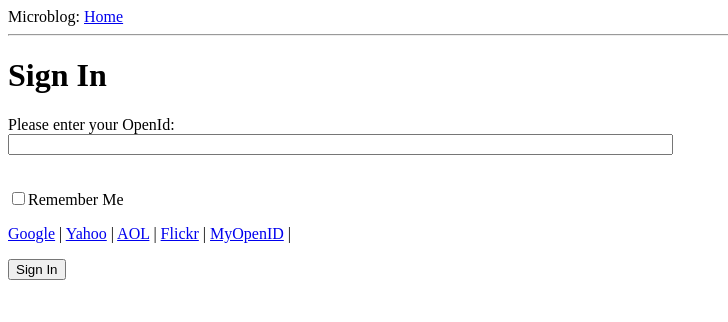
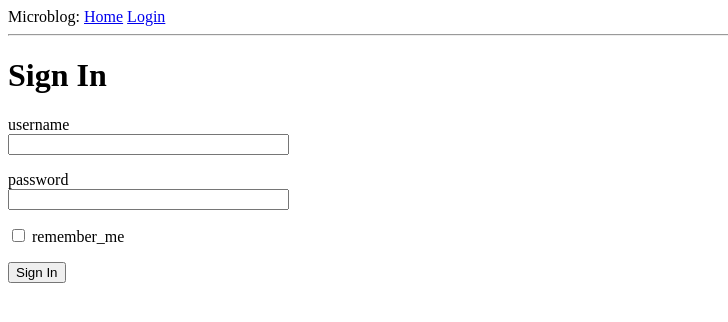
Before and after one commit to BLOODMAGEBURT/microblog, a Flask app: page /login in a window 1280 px wide. Shown: the top 322 px of the page, without its empty margins (0-728 px from the left). Run offline with Flask 2, Linux system fonts and the light colour scheme.

Commit message:
rename by the new tutor

```diff
--- a/app/forms.py
+++ b/app/forms.py
@@ -1,6 +1,6 @@
 # -*- coding: utf-8 -*-
 from flask_wtf import Form
-from wtforms import StringField, BooleanField
+from wtforms import StringField, BooleanField, SubmitField
 from wtforms.validators import DataRequired
 """
 -------------------------------------------------
@@ -16,5 +16,7 @@ from wtforms.validators import DataRequired
 
 
 class LoginForm(Form):
-    openid = StringField('openid', validators=[DataRequired()])
+    username = StringField('username', validators=[DataRequired()])
+    password = StringField('password', validators=[DataRequired()])
     remember_me = BooleanField('remember_me', default=False)
+    submit = SubmitField('Sign In')
--- a/app/routes.py
+++ b/app/routes.py
@@ -1,7 +1,7 @@
 # -*- coding: utf-8 -*-
 from app import app
-from flask import render_template, flash, redirect
-from forms import LoginForm
+from flask import render_template, flash, redirect, url_for
+from app.forms import LoginForm
 """
 -------------------------------------------------
    File Name：     views
@@ -36,9 +36,8 @@ def index():
 def login():
     form = LoginForm()
     if form.validate_on_submit():
-        flash('login required for openid = %s and remember me = %s' %(form.openid.data, str(form.remember_me.data)))
-        return redirect('index')
+        flash('login required for username = %s and remember me = %s' % (form.username.data, str(form.remember_me.data)))
+        return redirect(url_for('index'))
     return render_template('login.html',
                            title='Sign In',
-                           form=form,
-                           providers=app.config['OPENID_PROVIDERS'])
+                           form=form)
--- a/app/templates/base.html
+++ b/app/templates/base.html
@@ -9,7 +9,10 @@
     {% endif %}
 </head>
 <body>
-<div>Microblog: <a href="/index">Home</a></div>
+<div>Microblog:
+    <a href="{{ url_for('index') }}">Home</a>
+    <a href="{{ url_for('login') }}">Login</a>
+</div>
     <hr>
     {% with messages = get_flashed_messages() %}
     {% if messages %}
--- a/app/templates/login.html
+++ b/app/templates/login.html
@@ -1,38 +1,26 @@
 {% extends "base.html" %}
 {% block content %}
-
-<script type="text/javascript">
-    function set_openid(openid,pro)
-    {
-        u = openid.search('<username>')
-
-        if (u != -1) {
-        // openid requires username
-        user = prompt('Enter your ' + pro + ' username:')
-        openid = openid.substr(0, u) + user
-    }
-
-    form = document.forms['login']
-    form.elements['openid'].value=openid
-    }
-</script>
-
 <h1>Sign In</h1>
-<form action="" method="post" name="login">
+<form action="" method="post" novalidate>
     {{form.hidden_tag()}}
     <p>
-        Please enter your OpenId:<br>
-        {{form.openid(size=80)}}<br>
-        {% for error in form.openid.errors %}
+        {{ form.username.label }}<br>
+        {{ form.username(size=32) }}<br>
+        {% for error in form.username.errors %}
         <span style="color:red;">[{{ error }}]</span>
-        {% endfor %}<br>
+        {% endfor %}
     </p>
     <p>
-        {{form.remember_me}}Remember Me
+        {{ form.password.label }}<br>
+        {{ form.password(size=32) }}<br>
+        {% for error in form.password.errors %}
+        <span style="color:red;">[{{ error }}]</span>
+        {% endfor %}
     </p>
-    {% for pro in providers %}
-    <a href="javascript:set_openid('{{ pro.url }}','{{ pro.name }}')">{{ pro.name }}</a> |
-    {% endfor %}
-    <p> <input type="submit" value="Sign In" /></p>
+    <p>
+        {{ form.remember_me() }} {{ form.remember_me.label }}
+    </p>
+
+    <p> {{ form.submit() }}</p>
 </form>
 {% endblock %}
--- a/microblog.py
+++ b/microblog.py
@@ -7,10 +7,10 @@ from app import app
    Author :       burt
    date：          2018-11-25
 -------------------------------------------------
-   Change Activity:
+   Change Activity:s
                    2018-11-25:
 -------------------------------------------------
 """
 
 
-# app.run(debug=True)
+app.run(debug=True)
```
Also changed, not shown: app/__init__.py (+4 -3 lines), app/models.py (+8 -8 lines), config.py (+15 -12 lines).
